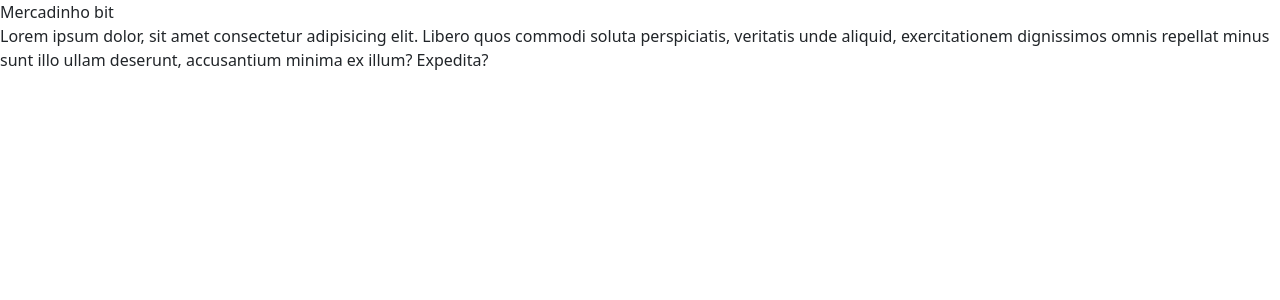
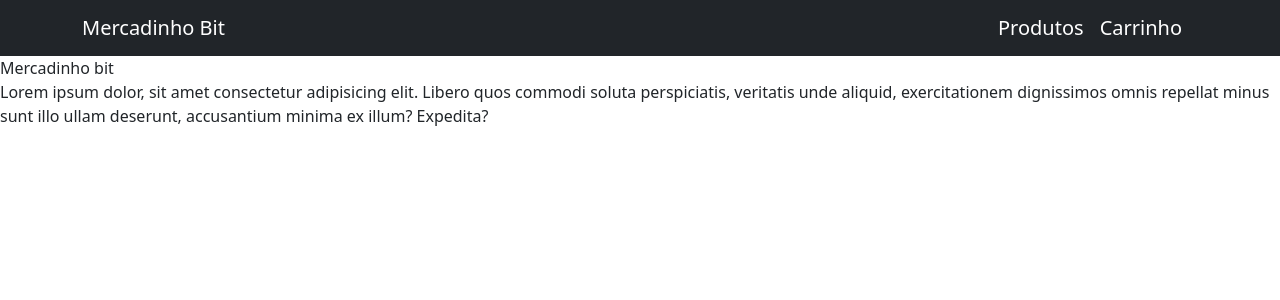
Before and after one commit to Guihenrique62/mercadinho-bit, a Next.js app: page / in a window 1280 px wide. Shown: the top 300 px of the page. Built offline with nearby package versions, Linux system fonts and the light colour scheme.

Commit message:
Header Component

```diff
--- /dev/null
+++ b/src/components/Header.tsx
@@ -0,0 +1,30 @@
+import Link from 'next/link';
+import {Collapse,Navbar,NavbarToggler,NavbarBrand,Nav,NavItem,NavLink,UncontrolledDropdown,DropdownToggle,DropdownMenu,DropdownItem,NavbarText,} from 'reactstrap';
+
+
+const Header = () => {
+
+   return (
+
+      <Navbar container="lg" color='dark' dark>
+        <NavbarBrand href="/" className="me-auto">Mercadinho Bit</NavbarBrand>
+
+
+          <Nav >
+               <Link href="/Products" className='navbar-brand'>Produtos</Link>
+          </Nav>
+
+          <Nav >
+            <Link href="/Cart" className='navbar-brand'>Carrinho</Link>
+          </Nav>
+
+
+      </Navbar>
+
+   )
+
+
+
+}
+
+export default Header
--- a/src/pages/Cart.tsx
+++ b/src/pages/Cart.tsx
@@ -1,5 +1,6 @@
 import Head from "next/head";
 import { Inter } from "next/font/google";
+import Header from "@/components/header";
 
 const inter = Inter({ subsets: ["latin"] });
 
@@ -12,6 +13,8 @@ export default function Cart() {
         <meta name="viewport" content="width=device-width, initial-scale=1" />
         <link rel="icon" href="/favicon.ico" />
       </Head>
+
+      <Header />
       <main>
         <div>Mercadinho bit</div>
         <p>Carrinho:</p>
--- a/src/pages/Products.tsx
+++ b/src/pages/Products.tsx
@@ -1,5 +1,6 @@
 import Head from "next/head";
 import { Inter } from "next/font/google";
+import Header from "@/components/header";
 
 const inter = Inter({ subsets: ["latin"] });
 
@@ -12,6 +13,9 @@ export default function Products() {
         <meta name="viewport" content="width=device-width, initial-scale=1" />
         <link rel="icon" href="/favicon.ico" />
       </Head>
+
+      <Header />
+
       <main>
         <div>Mercadinho bit</div>
         <p>produtos:</p>
--- a/src/pages/index.tsx
+++ b/src/pages/index.tsx
@@ -1,5 +1,6 @@
 import Head from "next/head";
 import { Inter } from "next/font/google";
+import Header from "@/components/header";
 
 const inter = Inter({ subsets: ["latin"] });
 
@@ -12,6 +13,9 @@ export default function Home() {
         <meta name="viewport" content="width=device-width, initial-scale=1" />
         <link rel="icon" href="/favicon.ico" />
       </Head>
+
+    <Header/>
+
       <main >
         <div>Mercadinho bit</div>
         <p>Lorem ipsum dolor, sit amet consectetur adipisicing elit. Libero quos commodi soluta perspiciatis, veritatis unde aliquid, exercitationem dignissimos omnis repellat minus sunt illo ullam deserunt, accusantium minima ex illum? Expedita?</p>
```
